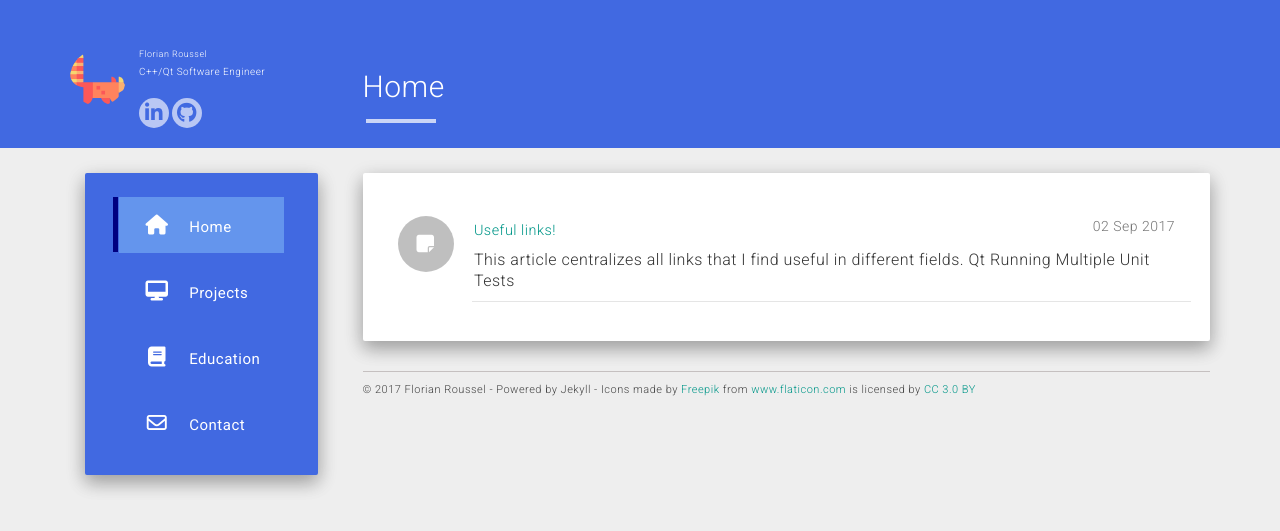
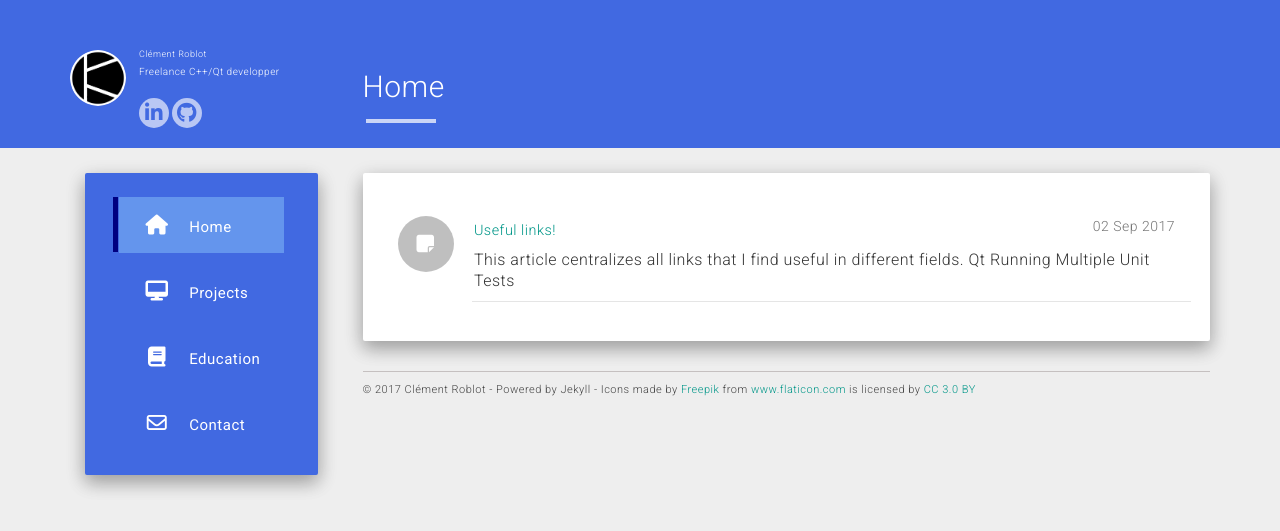
Before and after one commit to clement-roblot/karlito139.github.io, a Jekyll site: the page built from index.html, in a window 1280 px wide. Shown: the top 531 px of the page. Built offline with Jekyll 4.4.1, drawn with Linux system fonts in a browser that asks for light colours; nearby versions of some CDN libraries; the list of posts is cut into pages by our own code.

Commit message:
Updated the personnal infos.

```diff
--- a/_config.yml
+++ b/_config.yml
@@ -1,8 +1,8 @@
-title: Florian Roussel - Blog
+title: Clément Roblot - Blog
 description: Blog
-author: Florian Roussel
-logo: /static/img/red-panda.svg
-about: C++/Qt Software Engineer
+author: Clément Roblot
+logo: /static/img/logoColor.png
+about: Freelance C++/Qt developper
 
 baseurl: ""
 url: "index.html"
@@ -10,8 +10,8 @@
 allowsearch: false
 allowgoogleanalytics: true
 
-disqus_shortname: aboutashu
-google_analytics: UA-72862926-1
+disqus_shortname: karlito139
+google_analytics: UA-108001537-1
 
 enableTags: true
 tagarray: []
--- a/_data/urls.json
+++ b/_data/urls.json
@@ -17,7 +17,7 @@
   },
   {
     "text": "Contact",
-    "url": "mailto:fr.florianroussel@gmail.com",
+    "url": "mailto:clement.roblot@martobre.fr",
     "icon": "fa-envelope-o"
   }
 ]
--- a/_includes/footer.html
+++ b/_includes/footer.html
@@ -1,3 +1,3 @@
 <footer>
-	© 2017 Florian Roussel - Powered by Jekyll - Icons made by <a href="http://www.freepik.com" title="Freepik">Freepik</a> from <a href="https://www.flaticon.com/" title="Flaticon">www.flaticon.com</a> is licensed by <a href="http://creativecommons.org/licenses/by/3.0/" title="Creative Commons BY 3.0" target="_blank">CC 3.0 BY</a>
+	© 2017 Clément Roblot - Powered by Jekyll - Icons made by <a href="http://www.freepik.com" title="Freepik">Freepik</a> from <a href="https://www.flaticon.com/" title="Flaticon">www.flaticon.com</a> is licensed by <a href="http://creativecommons.org/licenses/by/3.0/" title="Creative Commons BY 3.0" target="_blank">CC 3.0 BY</a>
 </footer>
```
Also changed, not shown: _data/social.json (+4 -4 lines), static/img/logoColor.png (added), static/img/red-panda.png (deleted), static/img/red-panda.svg (deleted), static/img/screenshot-post-page.png (deleted).
